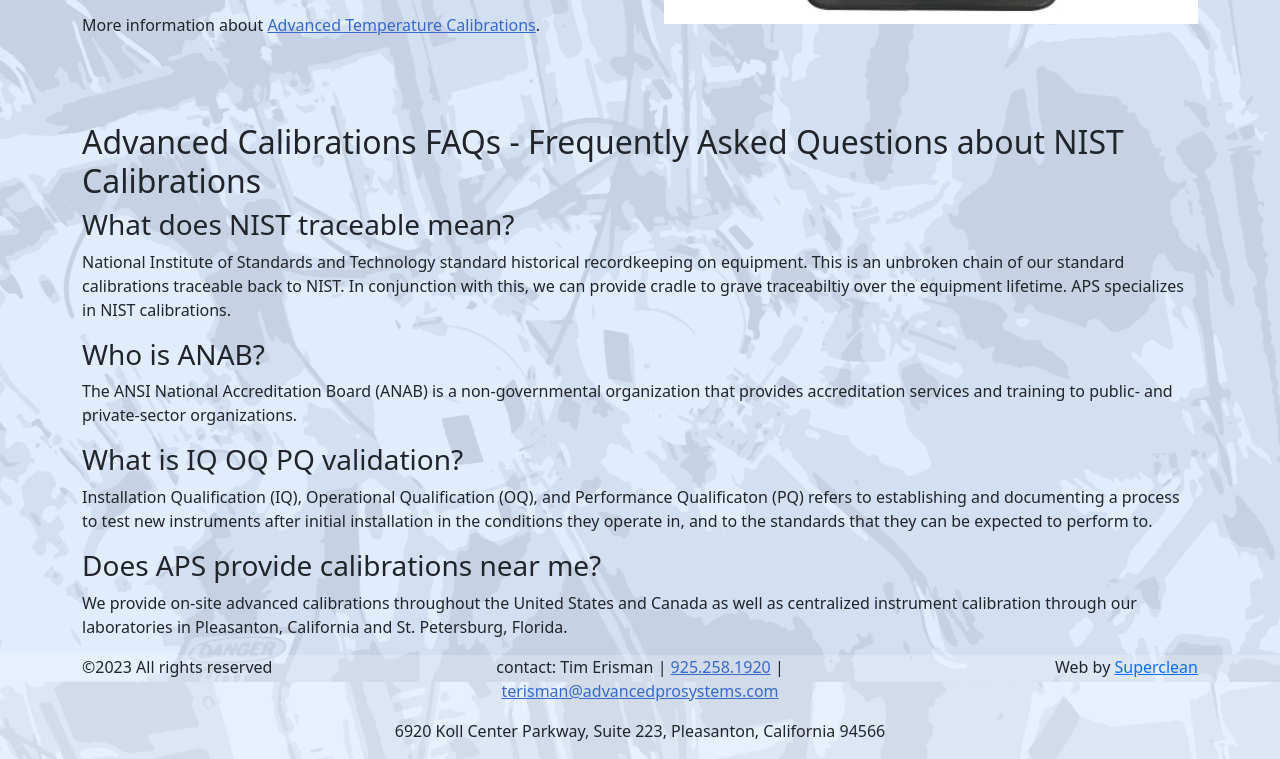
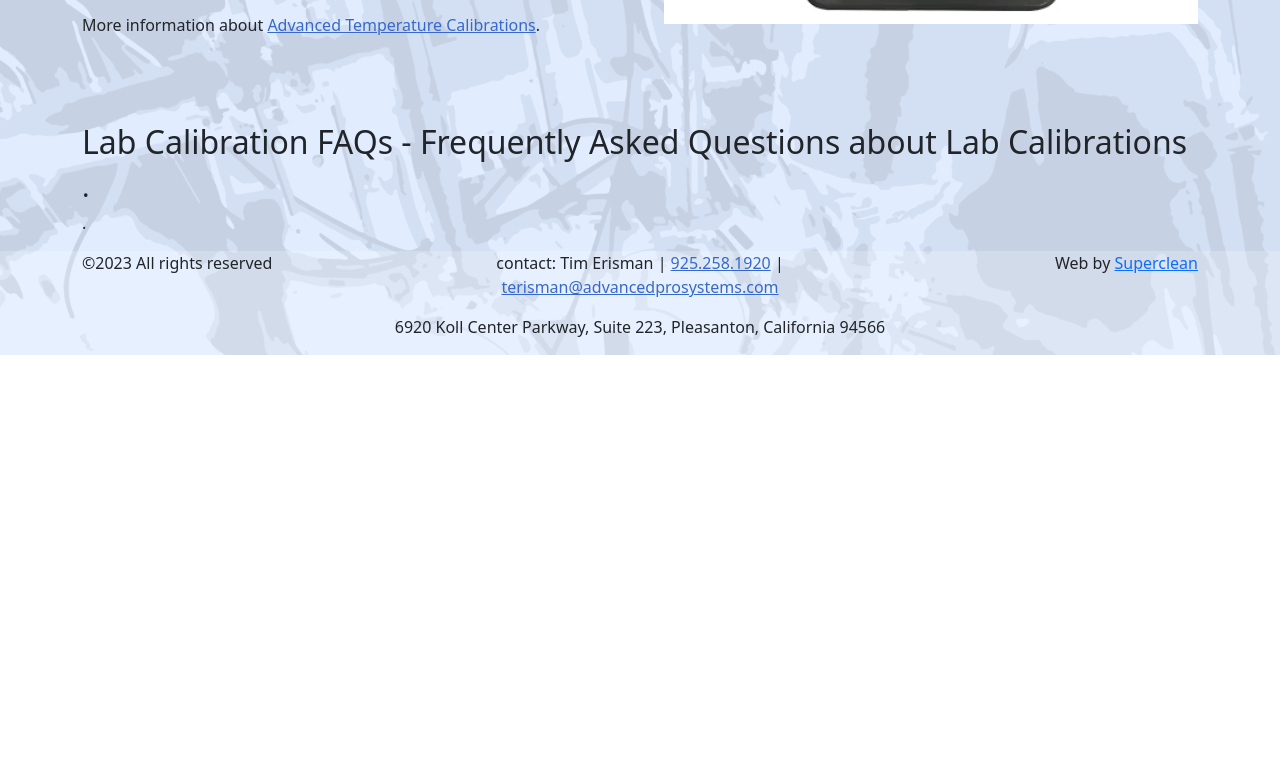
Before and after one commit to jboeger/AdvancedProSystems-2, a Gatsby site: page /services/lab-calibrations in a window 1280 px wide. Shown: the part 5718-6477 px from the top of the page. After the commit the page ends 6073 px from the top, so only its background shows below. Built offline with nearby package versions, Linux system fonts and the light colour scheme; Gatsby itself is replaced by a stand-in of ours.

Commit message:
Update lab-calibrations.js

```diff
--- a/src/pages/services/lab-calibrations.js
+++ b/src/pages/services/lab-calibrations.js
@@ -245,21 +245,9 @@ APS performs <a href="https://www.advancedprosystems.com/services/temperature-ca
  */
 const faqContent = [
   {
-    question: "What does NIST traceable mean?",
-    answer: "National Institute of Standards and Technology standard historical recordkeeping on equipment. This is an unbroken chain of our standard calibrations traceable back to NIST. In conjunction with this, we can provide cradle to grave traceabiltiy over the equipment lifetime. APS specializes in NIST calibrations. "
-  },
-  {
-    question: "Who is ANAB?",
-    answer: "The ANSI National Accreditation Board (ANAB) is a non-governmental organization that provides accreditation services and training to public- and private-sector organizations. "
-  },
-    {
-    question: "What is IQ OQ PQ validation?",
-    answer: "Installation Qualification (IQ), Operational Qualification (OQ), and Performance Qualificaton (PQ) refers to establishing and documenting a process to test new instruments after initial installation in the conditions they operate in, and to the standards that they can be expected to perform to. "
-  },
-  {
-    question: "Does APS provide calibrations near me?",
-    answer: "We provide on-site advanced calibrations throughout the United States and Canada as well as centralized instrument calibration through our laboratories in Pleasanton, California and St. Petersburg, Florida."
-  },
+    question: " . ",
+    answer: " . "
+  }
 ]
 
 const CalibrationsPage = () => {
@@ -269,7 +257,7 @@ const CalibrationsPage = () => {
       footerBgColor="rgb(255,255,255,.2)"
     >
       <SectionChain content={sections}/>
-      <FAQ title="Advanced Calibrations FAQs - Frequently Asked Questions about NIST Calibrations" content={faqContent} />
+      <FAQ title="Lab Calibration FAQs - Frequently Asked Questions about Lab Calibrations" content={faqContent} />
     </Layout>
   );
 };
```
